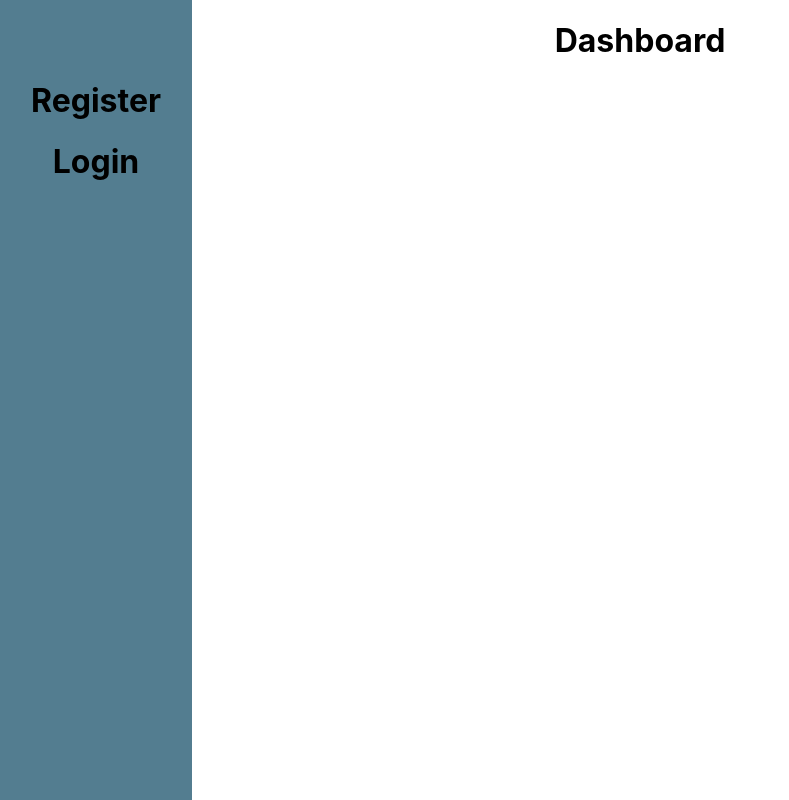
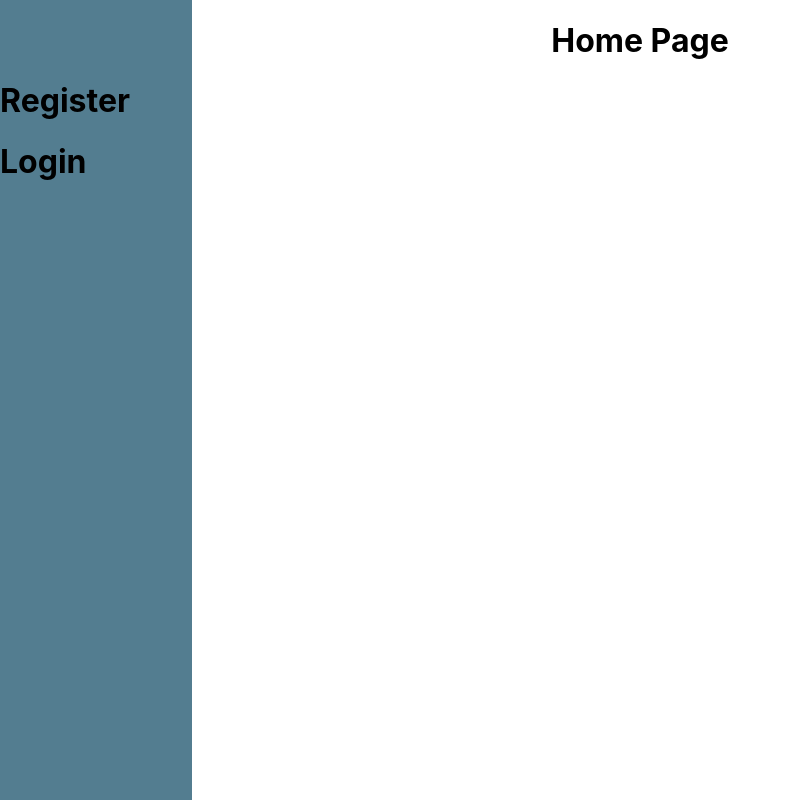
Before and after one commit to BaseBenjamin13/dashboard_client, a React (Create React App) app: page / in a window 1280 px wide. Shown: the whole page, without its empty margins (0-789 px from the left). Built offline with nearby package versions, Linux system fonts and the light colour scheme.

Commit message:
react router setup

```diff
--- a/package.json
+++ b/package.json
@@ -8,6 +8,7 @@
     "@testing-library/user-event": "^13.5.0",
     "react": "^18.2.0",
     "react-dom": "^18.2.0",
+    "react-router-dom": "^6.10.0",
     "react-scripts": "5.0.1",
     "web-vitals": "^2.1.4"
   },
--- a/src/App.js
+++ b/src/App.js
@@ -1,13 +1,15 @@
 
 import './App.css';
+import { Routes, Route} from 'react-router-dom';
 
-import NavBar from './components/NavBar';
+import HomePage from './pages/HomePage';
 
 function App() {
   return (
     <div className="App">
-        <h1>Dashboard</h1>
-        <NavBar />
+        <Routes>
+            <Route path="/" element={<HomePage />} />
+        </Routes>
     </div>
   );
 }
--- a/src/index.js
+++ b/src/index.js
@@ -3,10 +3,16 @@ import ReactDOM from 'react-dom/client';
 import './index.css';
 import App from './App';
 import reportWebVitals from './reportWebVitals';
+import { BrowserRouter as Router } from 'react-router-dom';
+
+import NavBar from './components/NavBar';
 
 const root = ReactDOM.createRoot(document.getElementById('root'));
 root.render(
-    <App />
+    <Router>
+        <NavBar />
+        <App />
+    </Router>
 );
 
 reportWebVitals();
--- /dev/null
+++ b/src/pages/HomePage.js
@@ -0,0 +1,11 @@
+import React from 'react'
+
+function HomePage() {
+  return (
+    <div>
+        <h1>Home Page</h1>
+    </div>
+  )
+}
+
+export default HomePage
```
Also changed, not shown: 1 other file (tests, documents, lock files or other folders).
